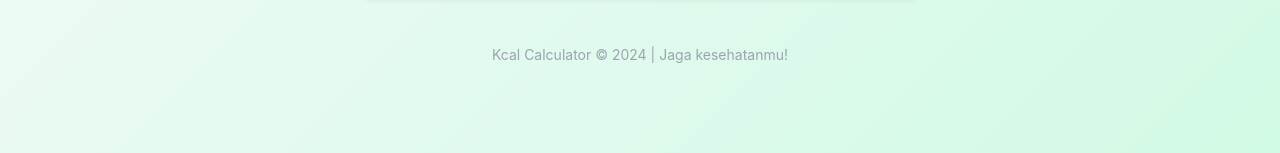
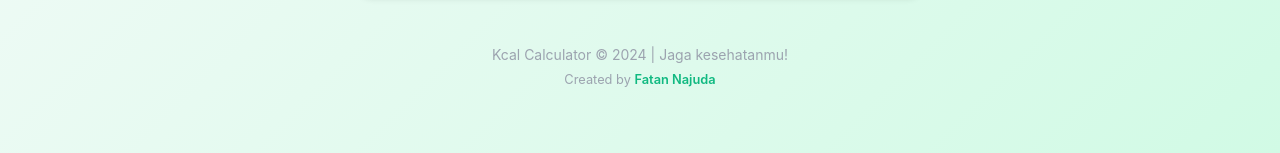
Before and after one commit to fnajudas/kcal-app, a website: page public/index.html in a window 1280 px wide. Shown: the part 644-797 px from the top of the page. Drawn offline with Linux system fonts and the light colour scheme.

Commit message:
chore: adjust footer

```diff
--- a/public/css/style.css
+++ b/public/css/style.css
@@ -680,6 +680,23 @@ input::placeholder {
     padding: var(--space-xl) 0;
     color: var(--gray-400);
     font-size: 0.875rem;
+}
+
+.footer-credit {
+    margin-top: var(--space-xs);
+    font-size: 0.8rem;
+}
+
+.footer-credit a {
+    color: var(--primary);
+    text-decoration: none;
+    font-weight: 600;
+    transition: color var(--transition);
+}
+
+.footer-credit a:hover {
+    color: var(--primary-dark);
+    text-decoration: underline;
 }
 
 /* Responsive Design */
--- a/public/index.html
+++ b/public/index.html
@@ -475,6 +475,7 @@
         <!-- Footer -->
         <footer class="footer">
             <p>Kcal Calculator &copy; 2024 | Jaga kesehatanmu!</p>
+            <p class="footer-credit">Created by <a href="https://www.linkedin.com/in/muhammad-fatan-najuda-sarwan/" target="_blank">Fatan Najuda</a></p>
         </footer>
     </div>
 
```
